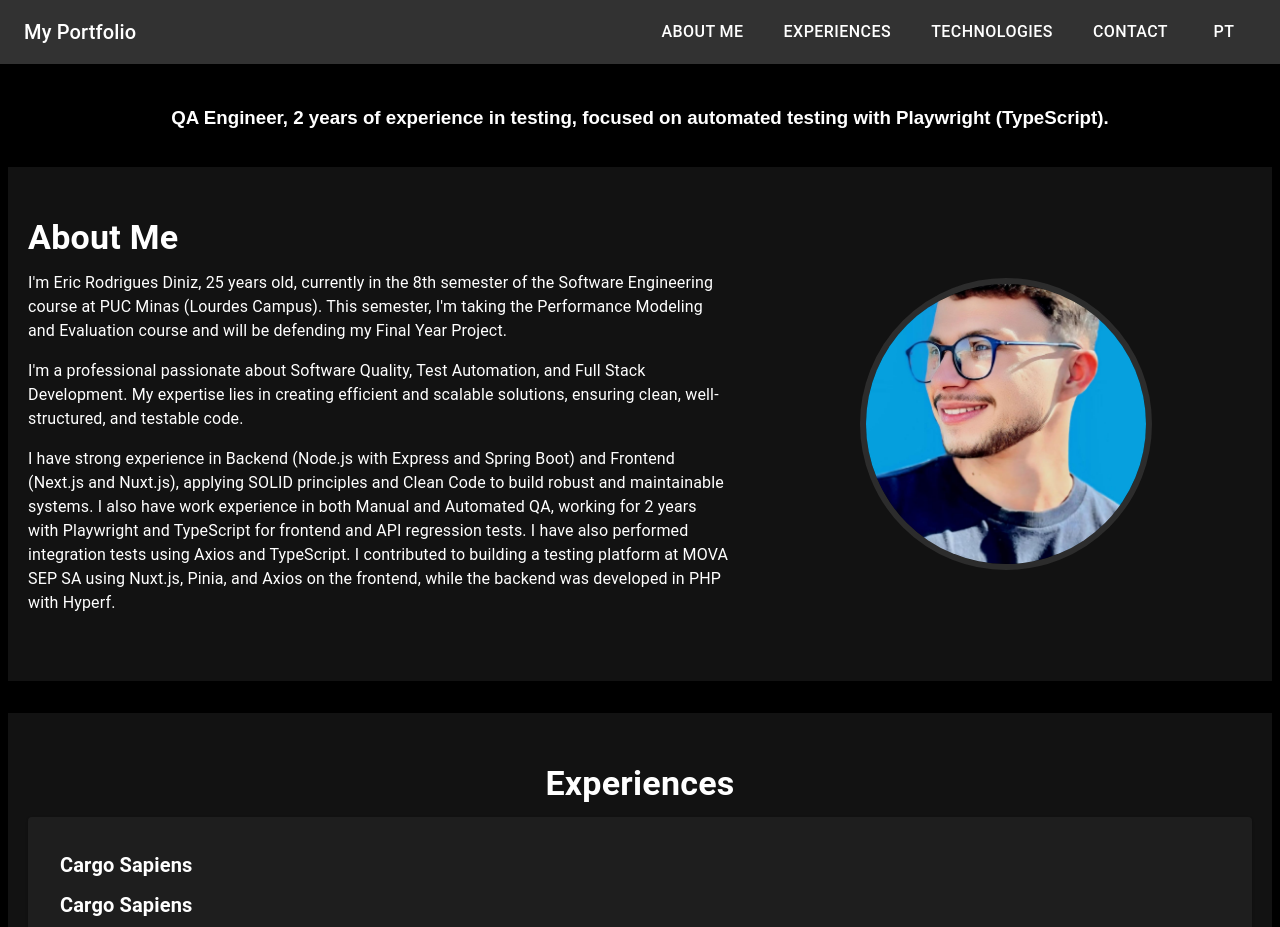
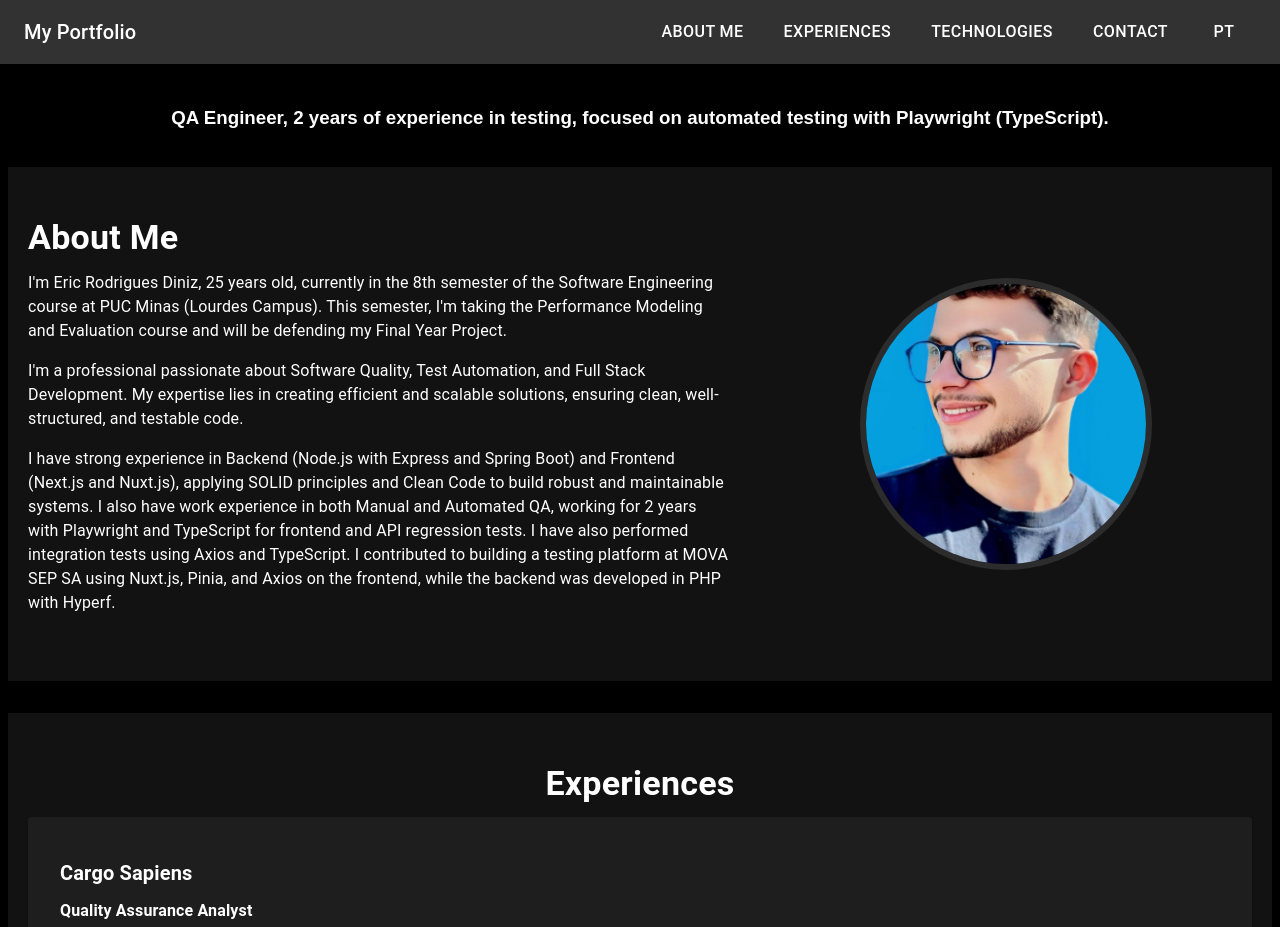
Before and after one commit to ericdiniz/portfolio-nextjs, a Next.js app in the folder portfolio-nextjs/: page / in a window 1280 px wide. Shown: the top 927 px of the page. Built offline with nearby package versions, Linux system fonts and the light colour scheme.

Commit message:
fix: mover exibição do título da experiência para a posição correta no componente

```diff
--- a/portfolio-nextjs/src/components/Experiences.jsx
+++ b/portfolio-nextjs/src/components/Experiences.jsx
@@ -65,13 +65,6 @@ const Experiences = () => {
               }}
             >
               <CardContent>
-                <Typography
-                  variant="h6"
-                  fontWeight="bold"
-                  sx={{ color: "#fff" }}
-                >
-                  {exp.title}
-                </Typography>
                 {exp.positions ? (
                   (() => {
                     const posArray = Array.isArray(exp.positions)
@@ -241,6 +234,13 @@ const Experiences = () => {
                   })()
                 ) : (
                   <>
+                    <Typography
+                      variant="h6"
+                      fontWeight="bold"
+                      sx={{ color: "#fff" }}
+                    >
+                      {exp.title}
+                    </Typography>
                     <Typography variant="subtitle2" color="gray">
                       {exp.period}
                     </Typography>
```
